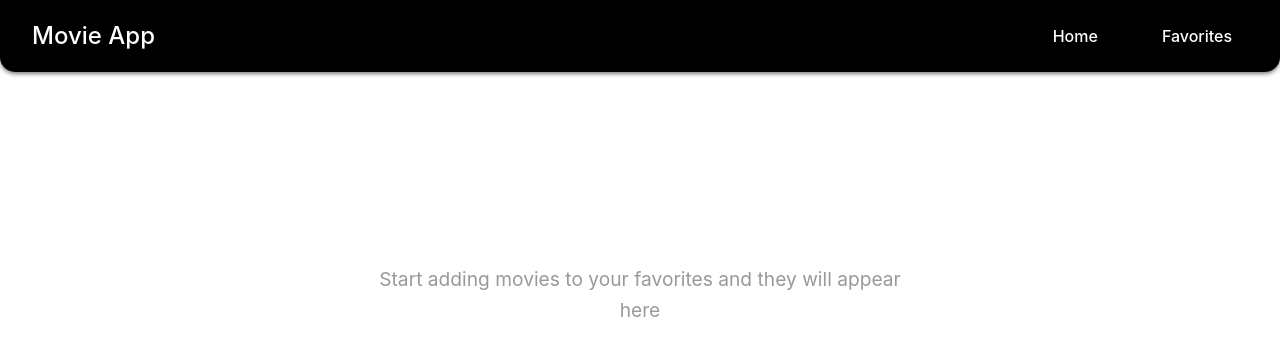
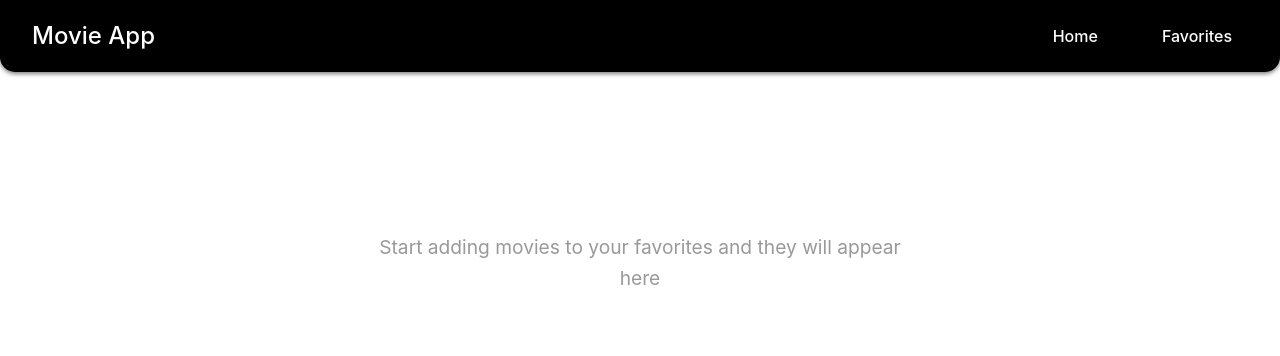
Before and after one commit to Enordbo/Movie_app_demo, a React (Vite) app: page /favorites in a window 1280 px wide. Shown: the top 356 px of the page. Built offline with nearby package versions, Linux system fonts and the light colour scheme.

Commit message:
Movie App - v1.19

```diff
--- a/src/css/App.css
+++ b/src/css/App.css
@@ -1,10 +1,10 @@
 .main-content {
   flex: 1;
-  padding: 2rem;
+  padding: 0px;
   box-sizing: border-box;
   width: 100%;
   display: flex;
   flex-direction: column;
-  max-width: 1300px;
+  max-width: 100%;
   margin: 0 auto;
 }
--- a/src/css/Home.css
+++ b/src/css/Home.css
@@ -1,5 +1,6 @@
 .home {
-  padding: 2rem 0;
+  padding: 2rem;
+  justify-content: center;
   width: 100%;
   box-sizing: border-box;
 }
```
